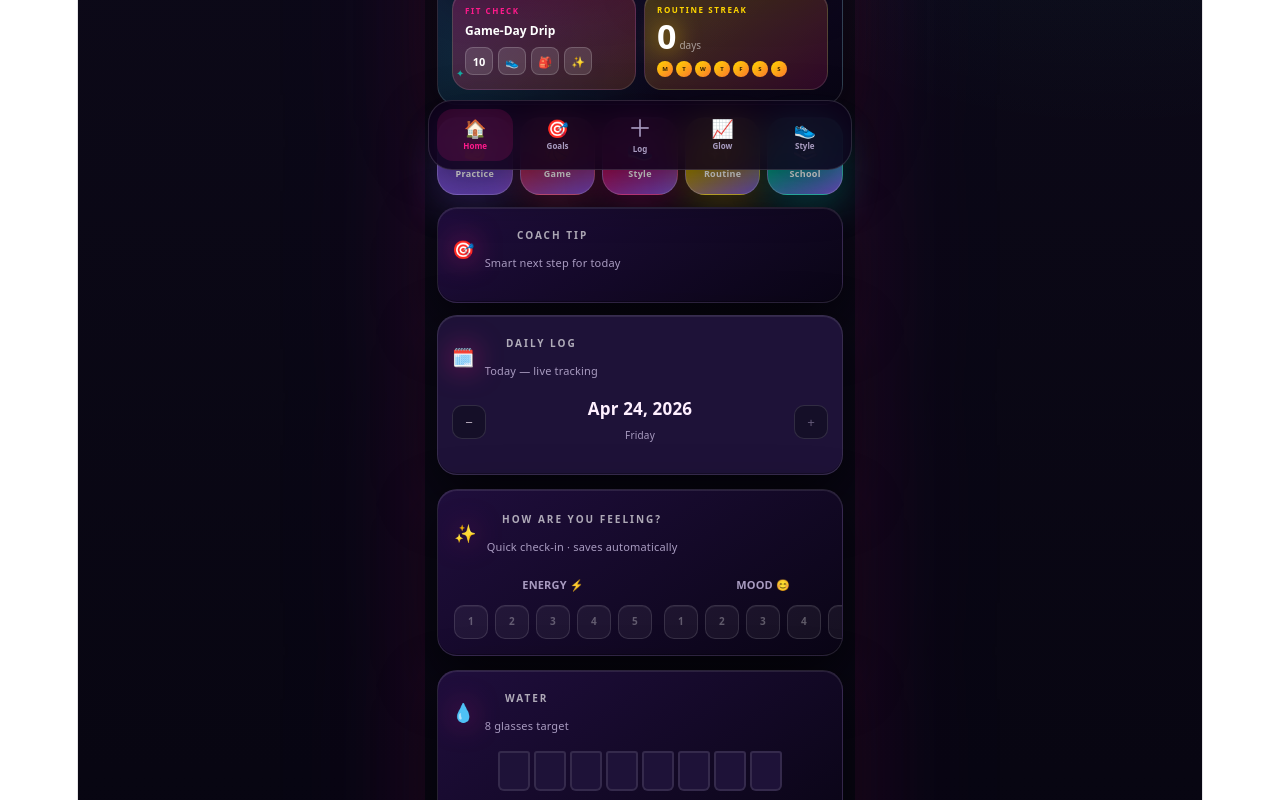
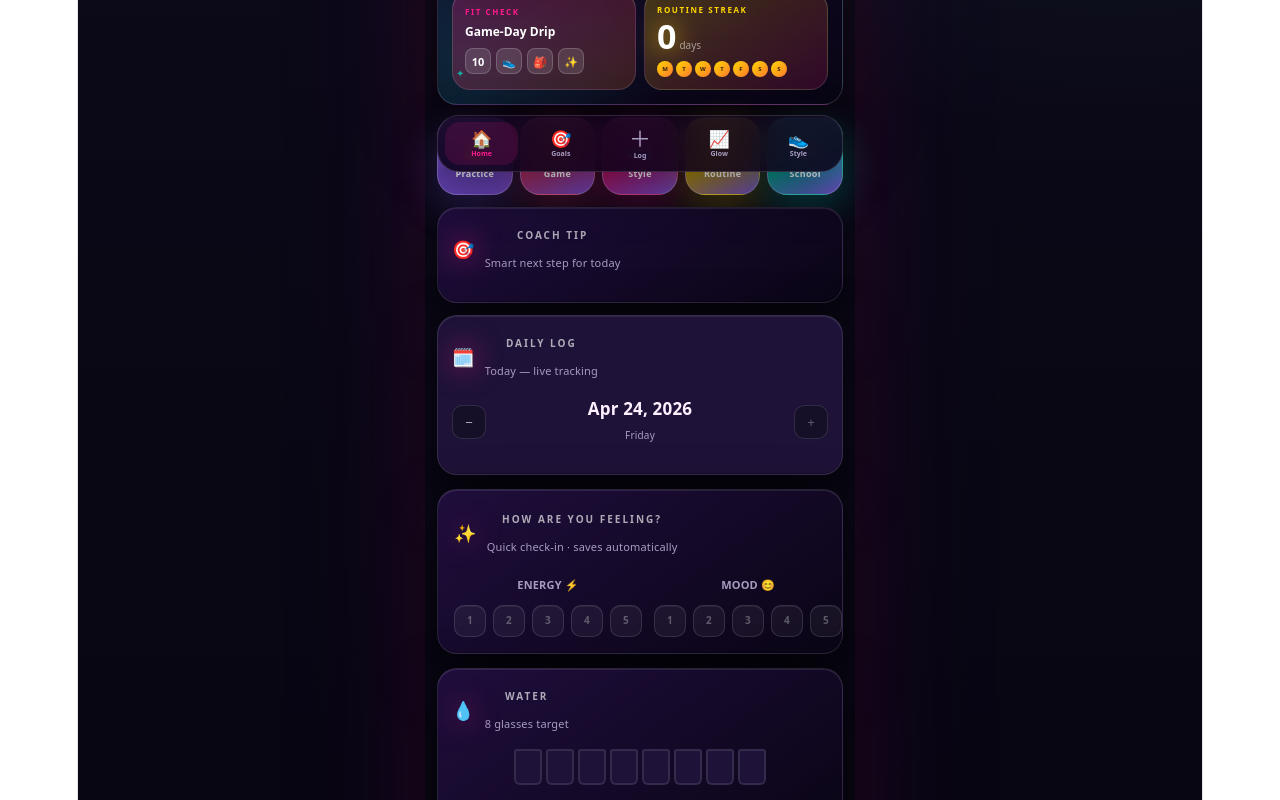
Before and after one commit to cdebacamatt/Scarlett-Tracker, a React (Vite) app: page / in a window 1280 px wide. Shown: the part 620-1420 px from the top of the page. Built offline with nearby package versions, Linux system fonts and the light colour scheme.

Commit message:
Update App.jsx

```diff
--- a/src/App.jsx
+++ b/src/App.jsx
@@ -69,9 +69,14 @@ async function sg(k){
 }
 async function ss(k,v){
   try{
-    localStorage.setItem(k,JSON.stringify(v));
+    const payload=JSON.stringify(v);
+    localStorage.setItem(k,payload);
+    const saved=localStorage.getItem(k);
+    if(saved!==payload) throw new Error("Save verification failed");
+    return true;
   }catch(err){
     console.warn("Scarlett Tracker save failed:",k,err);
+    return false;
   }
 }
 const emptyDaily=()=>({c:{},w:0,n:"",vitals:clone(DEF_VITALS)});
@@ -283,18 +288,20 @@ export default function ScarlettTracker(){
   })();},[]);
 
   useEffect(()=>{if(!loaded)return;if(supRef.current){supRef.current=false;return;}clearTimeout(saveTmr.current);saveTmr.current=setTimeout(()=>{const entry={c:checks,w:water,n:notes,vitals};setDailyHist(prev=>{const next={...prev,[selDay]:entry};ss("sc_daily",{entries:next});return next;});setShowSaved(true);clearTimeout(savedTm.current);savedTm.current=setTimeout(()=>setShowSaved(false),1000);},450);},[checks,water,notes,vitals,selDay,loaded]);
+  useEffect(()=>{if(!loaded)return;const flush=()=>{const entry={c:checks,w:water,n:notes,vitals};const next={...dailyHist,[selDay]:entry};try{localStorage.setItem("sc_daily",JSON.stringify({entries:next}));}catch(err){console.warn("Scarlett Tracker final daily save failed:",err);}};window.addEventListener("pagehide",flush);window.addEventListener("beforeunload",flush);return()=>{window.removeEventListener("pagehide",flush);window.removeEventListener("beforeunload",flush);};},[loaded,checks,water,notes,vitals,selDay,dailyHist]);
   useEffect(()=>{if(!loaded)return;supRef.current=true;applyDay(dailyHist[selDay]);},[selDay,loaded]);
   useEffect(()=>{if(loaded)ss("sc_habits",{entries:habits});},[habits,loaded]);
   useEffect(()=>{if(loaded)ss("sc_profile",profile);},[profile,loaded]);
   useEffect(()=>{if(loaded)ss("sc_training",{days:trainingDays});},[trainingDays,loaded]);
 
-  const saveSleep=async e=>{setSleepEntries(e);await ss("sc_sleep",{entries:e});};
-  const saveBball=async(g,sk)=>{setGames(g);setSkills(sk);await ss("sc_bball",{games:g,skills:sk});};
-  const savePrax=async p=>{setPractices(p);await ss("sc_practices",{entries:p});};
-  const saveGoals=async(g,s=stars)=>{setGoals(g);setStars(s);await ss("sc_goals",{entries:g,stars:s});};
-  const saveStyle=async(fits=styleLog,shoes=shoeWish,trends=trendBoard)=>{setStyleLog(fits);setShoeWish(shoes);setTrendBoard(trends);await ss("sc_style",{fits,shoes,trends});};
-  const saveRoutine=async(entries=routineHist,items=routineItems)=>{setRoutineHist(entries);setRoutineItems(items);await ss("sc_routine",{entries,items});};
-  const saveSchool=async(sub,ql)=>{setSubjects(sub);setQuizLog(ql);await ss("sc_school",{subjects:sub,quizLog:ql});};
+  const markSaved=()=>{setShowSaved(true);clearTimeout(savedTm.current);savedTm.current=setTimeout(()=>setShowSaved(false),1100);};
+  const saveSleep=async e=>{setSleepEntries(e);const ok=await ss("sc_sleep",{entries:e});if(ok)markSaved();};
+  const saveBball=async(g,sk)=>{setGames(g);setSkills(sk);const ok=await ss("sc_bball",{games:g,skills:sk});if(ok)markSaved();};
+  const savePrax=async p=>{setPractices(p);const ok=await ss("sc_practices",{entries:p});if(ok)markSaved();};
+  const saveGoals=async(g,s=stars)=>{setGoals(g);setStars(s);const ok=await ss("sc_goals",{entries:g,stars:s});if(ok)markSaved();};
+  const saveStyle=async(fits=styleLog,shoes=shoeWish,trends=trendBoard)=>{setStyleLog(fits);setShoeWish(shoes);setTrendBoard(trends);const ok=await ss("sc_style",{fits,shoes,trends});if(ok)markSaved();};
+  const saveRoutine=async(entries=routineHist,items=routineItems)=>{setRoutineHist(entries);setRoutineItems(items);const ok=await ss("sc_routine",{entries,items});if(ok)markSaved();};
+  const saveSchool=async(sub,ql)=>{setSubjects(sub);setQuizLog(ql);const ok=await ss("sc_school",{subjects:sub,quizLog:ql});if(ok)markSaved();};
   const getGlowReport=()=>{
     const report=[];
     const add=(area,e,col,doing,needs,next,stat)=>report.push({area,e,col,doing,needs,next,stat});
@@ -358,7 +365,7 @@ export default function ScarlettTracker(){
         </div>
 
         <div style={{display:"grid",gridTemplateColumns:"1fr 1fr",gap:8,marginBottom:8}}>
-          <div style={{...glass,borderRadius:18,padding:12,background:"linear-gradient(145deg,rgba(255,26,140,.20),rgba(139,92,246,.15))",boxShadow:"inset 0 1px 0 rgba(255,255,255,.12)"}}>
+          <div role="button" tabIndex={0} onClick={()=>setTab("coach")} onKeyDown={e=>{if(e.key==="Enter"||e.key===" "){e.preventDefault();setTab("coach");}}} style={{...glass,borderRadius:18,padding:12,background:"linear-gradient(145deg,rgba(255,26,140,.20),rgba(139,92,246,.15))",boxShadow:"inset 0 1px 0 rgba(255,255,255,.12)",cursor:"pointer"}}>
             <div style={{fontSize:8,color:C.pink,fontWeight:900,letterSpacing:"1.5px",textTransform:"uppercase",marginBottom:6}}>Today’s Vibe</div>
             <div style={{display:"flex",alignItems:"center",gap:10}}>
               <svg width={58} height={58} style={{flexShrink:0,filter:`drop-shadow(0 0 14px ${readiness.level.col}77)`}}>
@@ -373,7 +380,7 @@ export default function ScarlettTracker(){
               </div>
             </div>
           </div>
-          <div style={{...glass,borderRadius:18,padding:12,background:"linear-gradient(145deg,rgba(255,215,0,.22),rgba(255,26,140,.14))",boxShadow:"inset 0 1px 0 rgba(255,255,255,.12)"}}>
+          <div role="button" tabIndex={0} onClick={()=>setTab("progress")} onKeyDown={e=>{if(e.key==="Enter"||e.key===" "){e.preventDefault();setTab("progress");}}} style={{...glass,borderRadius:18,padding:12,background:"linear-gradient(145deg,rgba(255,215,0,.22),rgba(255,26,140,.14))",boxShadow:"inset 0 1px 0 rgba(255,255,255,.12)",cursor:"pointer"}}>
             <div style={{fontSize:8,color:C.gold,fontWeight:900,letterSpacing:"1.5px",textTransform:"uppercase",marginBottom:5}}>Stars Earned</div>
             <div style={{display:"flex",alignItems:"baseline",gap:6}}><div style={{fontSize:38,fontWeight:900,color:C.gold,lineHeight:1,textShadow:"0 0 30px rgba(255,215,0,.9)",letterSpacing:"-1px"}}>⭐ {stars}</div></div>
             <div style={{fontSize:9,color:"rgba(255,255,255,.55)",marginTop:5}}>Games · Goals · Practice</div>
@@ -381,11 +388,11 @@ export default function ScarlettTracker(){
         </div>
 
         <div style={{display:"grid",gridTemplateColumns:"1fr 1fr",gap:8}}>
-          <div style={{...glass,borderRadius:18,padding:12,background:"linear-gradient(145deg,rgba(255,61,127,.24),rgba(90,0,110,.46))"}}>
+          <div role="button" tabIndex={0} onClick={()=>setTab("skills")} onKeyDown={e=>{if(e.key==="Enter"||e.key===" "){e.preventDefault();setTab("skills");}}} style={{...glass,borderRadius:18,padding:12,background:"linear-gradient(145deg,rgba(255,61,127,.24),rgba(90,0,110,.46))",cursor:"pointer"}}>
             <div style={{fontSize:8,color:C.coral,fontWeight:900,letterSpacing:"1.6px",textTransform:"uppercase",marginBottom:7}}>Hoops Mission</div>
             <div style={{display:"flex",alignItems:"center",gap:10}}><RingChart val={weakestSkill[1]} col={C.coral} label={weakestSkill[1]+"%"} size={48}/><div style={{flex:1,minWidth:0}}><div style={{fontSize:12,fontWeight:900,color:"white",lineHeight:1.15}}>{weakestSkill[0]}</div><div style={{fontSize:9,color:"rgba(255,255,255,.55)",marginTop:3}}>Today’s focus</div></div></div>
           </div>
-          <div style={{...glass,borderRadius:18,padding:12,background:"linear-gradient(145deg,rgba(0,229,204,.22),rgba(16,60,100,.50))"}}>
+          <div role="button" tabIndex={0} onClick={()=>setTab("school")} onKeyDown={e=>{if(e.key==="Enter"||e.key===" "){e.preventDefault();setTab("school");}}} style={{...glass,borderRadius:18,padding:12,background:"linear-gradient(145deg,rgba(0,229,204,.22),rgba(16,60,100,.50))",cursor:"pointer"}}>
             <div style={{fontSize:8,color:C.teal,fontWeight:900,letterSpacing:"1.6px",textTransform:"uppercase",marginBottom:7}}>School Focus</div>
             {worstSubj?<div style={{display:"flex",alignItems:"center",gap:10}}><RingChart val={(GRADE_MAP[worstSubj[1]]||0)/4*100} col={C.teal} label={worstSubj[1]} size={48}/><div style={{flex:1,minWidth:0}}><div style={{fontSize:12,fontWeight:900,color:"white",lineHeight:1.15}}>{worstSubj[0]}</div><div style={{fontSize:9,color:"rgba(255,255,255,.55)",marginTop:3}}>15 min tonight</div></div></div>:<div style={{display:"flex",alignItems:"center",gap:8,marginTop:2}}><div style={{fontSize:25}}>🌟</div><div><div style={{fontSize:12,fontWeight:900,color:C.green}}>All A's & B's!</div><div style={{fontSize:9,color:"rgba(255,255,255,.5)"}}>Keep it up!</div></div></div>}
           </div>
@@ -439,7 +446,7 @@ export default function ScarlettTracker(){
       <div style={{...cs,padding:14}}>
         <CH e="💧" title="Water" sub="8 glasses target"/>
         <div style={{display:"flex",flexWrap:"wrap",gap:4,justifyContent:"center",marginBottom:6}}>
-          {Array.from({length:8},(_,i)=><div key={i} onClick={()=>setWater(i<water?i:i+1)} style={{width:28,height:36,borderRadius:"3px 3px 6px 6px",border:`2px solid ${i<water?C.teal:"rgba(255,255,255,.1)"}`,boxShadow:i<water?`0 0 14px ${C.teal}55`:"none",cursor:"pointer",position:"relative",overflow:"hidden",background:i<water?"#00100D":C.card2}}>
+          {Array.from({length:8},(_,i)=><div key={i} role="button" tabIndex={0} onKeyDown={e=>{if(e.key==="Enter"||e.key===" "){e.preventDefault();setWater(i<water?i:i+1);}}} onClick={()=>setWater(i<water?i:i+1)} style={{width:28,height:36,borderRadius:"3px 3px 6px 6px",border:`2px solid ${i<water?C.teal:"rgba(255,255,255,.1)"}`,boxShadow:i<water?`0 0 14px ${C.teal}55`:"none",cursor:"pointer",position:"relative",overflow:"hidden",background:i<water?"#00100D":C.card2}}>
             {i<water&&<div style={{position:"absolute",bottom:0,left:0,right:0,height:"70%",background:`linear-gradient(to top,${C.teal},#70FFE0)`}}/>}
           </div>)}
         </div>
@@ -448,7 +455,7 @@ export default function ScarlettTracker(){
 
       {Object.entries(groups).map(([grp,items])=><div key={grp} style={cs}>
         <div style={{fontSize:9,fontWeight:800,letterSpacing:"2px",color:C.muted,textTransform:"uppercase",paddingBottom:8,marginBottom:8,borderBottom:`1px solid ${C.border}`}}>{grp}</div>
-        {items.map(h=>{const ok=checks[h.id];return<div key={h.id} onClick={()=>setChecks(p=>({...p,[h.id]:!p[h.id]}))} style={{display:"flex",alignItems:"center",gap:10,padding:"8px 6px",borderRadius:8,cursor:"pointer",opacity:ok?0.45:1,background:ok?"#050712":"transparent",marginBottom:2}}>
+        {items.map(h=>{const ok=checks[h.id];return<div key={h.id} role="button" tabIndex={0} onKeyDown={e=>{if(e.key==="Enter"||e.key===" "){e.preventDefault();setChecks(p=>({...p,[h.id]:!p[h.id]}));}}} onClick={()=>setChecks(p=>({...p,[h.id]:!p[h.id]}))} style={{display:"flex",alignItems:"center",gap:10,padding:"8px 6px",borderRadius:8,cursor:"pointer",opacity:ok?0.45:1,background:ok?"#050712":"transparent",marginBottom:2}}>
           <div style={{width:22,height:22,borderRadius:6,border:ok?"none":`2px solid ${C.border}`,background:ok?`linear-gradient(135deg,${C.green},${C.teal})`:"rgba(255,255,255,.06)",display:"flex",alignItems:"center",justifyContent:"center",color:C.white,fontSize:11,boxShadow:ok?`0 0 16px ${C.green}66`:"none"}}>{ok&&"✓"}</div>
           <div style={{flex:1,fontSize:12,color:ok?C.muted:C.text,textDecoration:ok?"line-through":"none"}}>{h.label}</div>
           <div style={{fontSize:10,color:C.purple,fontWeight:700}}>{h.time}</div>
@@ -1111,7 +1118,14 @@ export default function ScarlettTracker(){
 
   const CONTENT={today:Today,games:Games,practice:Practice,style:Style,routine:Routine,sleep:Sleep,skills:Skills,school:School,coach:Coach,goals:Goals2,progress:Progress,settings:Settings};
   if(!loaded)return<div style={{background:"radial-gradient(circle at 20% 0%,#5E1D8A,transparent 35%),radial-gradient(circle at 80% 20%,#FF5FD255,transparent 35%),#090015",minHeight:"100vh",display:"flex",alignItems:"center",justifyContent:"center",color:C.text,fontFamily:"system-ui",flexDirection:"column",gap:12}}><div style={{fontSize:46,filter:`drop-shadow(0 0 18px ${C.gold})`}}>⭐</div><div style={{fontWeight:900}}>Loading {profile.name||"Scarlett"}'s tracker...</div></div>;
-  return<div style={{background:"radial-gradient(circle at 12% -8%,rgba(248,95,200,.18),transparent 28%),radial-gradient(circle at 92% 4%,rgba(44,230,209,.10),transparent 26%),linear-gradient(180deg,#0F0B1C,#080612 58%,#05040B)",minHeight:"100vh",fontFamily:"system-ui,-apple-system,sans-serif",color:C.text}}>
+  return<div style={{background:"radial-gradient(circle at 12% -8%,rgba(248,95,200,.18),transparent 28%),radial-gradient(circle at 92% 4%,rgba(44,230,209,.10),transparent 26%),linear-gradient(180deg,#0F0B1C,#080612 58%,#05040B)",minHeight:"100vh",fontFamily:"system-ui,-apple-system,sans-serif",color:C.text}}><style>{`
+        *{box-sizing:border-box}
+        button,[role="button"]{-webkit-tap-highlight-color:transparent;touch-action:manipulation;user-select:none}
+        button{appearance:none}
+        button:active,[role="button"]:active{filter:brightness(1.08)}
+        input,textarea,select{font-size:16px!important}
+        ::-webkit-scrollbar{display:none}
+      `}</style>
     <div style={{maxWidth:430,margin:"0 auto",minHeight:"100vh",position:"relative",boxShadow:"0 0 100px rgba(255,26,140,.12),0 0 200px rgba(139,92,246,.06)"}}>
       <div style={{position:"sticky",top:0,zIndex:50,padding:"10px 12px 8px",background:"linear-gradient(180deg,rgba(15,0,28,.95),rgba(15,0,28,.78))",backdropFilter:"blur(18px)",borderBottom:"1px solid rgba(255,255,255,.08)"}}>
         <div style={{display:"flex",alignItems:"center",justifyContent:"space-between",gap:12,marginBottom:10}}>
@@ -1121,13 +1135,13 @@ export default function ScarlettTracker(){
           </div>
           <div style={{background:"linear-gradient(135deg,rgba(255,215,0,.30),rgba(255,26,140,.18))",border:`1px solid ${C.gold}77`,borderRadius:16,padding:"7px 12px",textAlign:"center",boxShadow:`0 0 28px ${C.gold}33,inset 0 1px 0 rgba(255,255,255,.2)`}}><div style={{fontWeight:900,fontSize:18,color:C.gold,textShadow:"0 0 20px rgba(255,215,0,.8)"}}>⭐ {stars}</div><div style={{fontSize:8,color:"rgba(255,255,255,.7)",fontWeight:800,letterSpacing:"1px"}}>STARS</div></div>
         </div>
-        <div style={{display:"flex",overflowX:"auto",gap:7,paddingBottom:2}}>
+        <div style={{display:"flex",overflowX:"auto",WebkitOverflowScrolling:"touch",scrollbarWidth:"none",gap:7,paddingBottom:2,paddingRight:46}}>
           {TABS.map(t=><button key={t.id} onClick={()=>setTab(t.id)} style={{fontWeight:900,fontSize:9,letterSpacing:"0.7px",color:tab===t.id?C.white:C.muted,padding:"8px 9px",border:`1px solid ${tab===t.id?"rgba(255,255,255,.20)":"rgba(255,255,255,.06)"}`,background:tab===t.id?glamGrad:"rgba(255,255,255,.045)",borderRadius:999,cursor:"pointer",whiteSpace:"nowrap",flexShrink:0,textTransform:"uppercase",fontFamily:"system-ui",boxShadow:tab===t.id?`0 0 18px ${C.pink}55`:"none"}}>{t.e} {t.label}</button>)}
         </div>
       </div>
-      <div style={{padding:"12px 12px calc(132px + env(safe-area-inset-bottom, 0px))"}}><StableRenderer key={tab} render={CONTENT[tab]||Today}/></div>
-      <div style={{position:"fixed",left:"50%",bottom:"max(10px, env(safe-area-inset-bottom, 0px))",transform:"translateX(-50%)",width:"min(406px,calc(100% - 24px))",display:"grid",gridTemplateColumns:"repeat(5,1fr)",gap:6,background:"rgba(12,0,25,.88)",backdropFilter:"blur(18px)",border:"1px solid rgba(255,255,255,.13)",borderRadius:24,padding:"8px 8px calc(8px + env(safe-area-inset-bottom, 0px))",boxShadow:"0 18px 50px rgba(0,0,0,.45)",zIndex:60}}>
-        {[["today","🏠","Home"],["goals","🎯","Goals"],["practice","＋","Log"],["progress","📈","Glow"],["style","👟","Style"]].map(([id,e,l])=><button key={id} onClick={()=>setTab(id)} style={{background:tab===id?`${C.pink}22`:"transparent",border:"none",borderRadius:16,color:tab===id?C.pink:C.muted,padding:"7px 2px",fontFamily:"system-ui",fontWeight:900,cursor:"pointer"}}><div style={{fontSize:id==="practice"?24:18,lineHeight:1}}>{e}</div><div style={{fontSize:8,marginTop:3}}>{l}</div></button>)}
+      <div style={{padding:"12px 12px calc(182px + env(safe-area-inset-bottom, 0px))"}}><StableRenderer key={tab} render={CONTENT[tab]||Today}/></div>
+      <div style={{position:"fixed",left:"50%",bottom:"max(8px, env(safe-area-inset-bottom, 0px))",transform:"translateX(-50%)",width:"min(406px,calc(100% - 24px))",display:"grid",gridTemplateColumns:"repeat(5,1fr)",gap:6,background:"rgba(12,0,25,.88)",backdropFilter:"blur(18px)",border:"1px solid rgba(255,255,255,.13)",borderRadius:22,padding:"6px 7px calc(6px + env(safe-area-inset-bottom, 0px))",boxShadow:"0 18px 50px rgba(0,0,0,.45)",zIndex:60}}>
+        {[["today","🏠","Home"],["goals","🎯","Goals"],["practice","＋","Log"],["progress","📈","Glow"],["style","👟","Style"]].map(([id,e,l])=><button key={id} onClick={()=>setTab(id)} style={{background:tab===id?`${C.pink}22`:"transparent",border:"none",borderRadius:15,color:tab===id?C.pink:C.muted,padding:"5px 2px",fontFamily:"system-ui",fontWeight:900,cursor:"pointer"}}><div style={{fontSize:id==="practice"?22:17,lineHeight:1}}>{e}</div><div style={{fontSize:7,marginTop:2}}>{l}</div></button>)}
       </div>
     </div>
   </div>;
```
